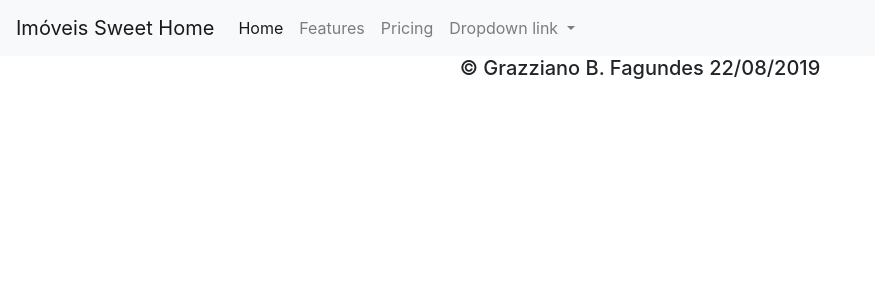
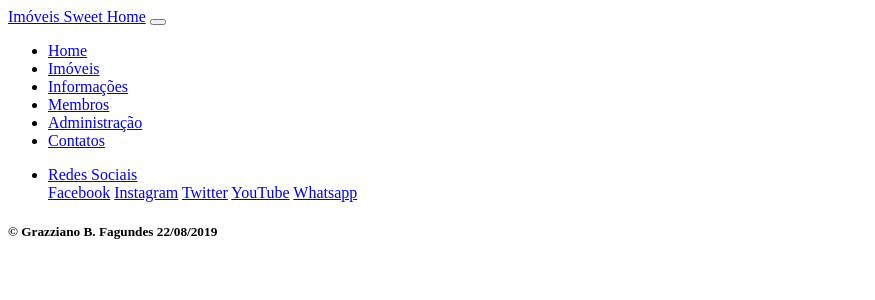
Before and after one commit to Grazziano/SistemaDistribuido, a PHP site: page /php/index.php in a window 1280 px wide. Shown: the top 300 px of the page, without its empty margins (0-875 px from the left). Run offline with PHP 8.4, Linux system fonts and the light colour scheme.

Commit message:
Improving navbar

```diff
--- a/includes/navbar.php
+++ b/includes/navbar.php
@@ -7,36 +7,62 @@
     <meta http-equiv="X-UA-Compatible" content="ie=edge">
     <title>Imóveis Sweet Home</title>
     <link rel="icon" type="imagem/png" href="../img/iconfinder_house-05_2140006.png">
-    <link rel="stylesheet" href="../css/bootstrap.min.css">
+    <!-- <link rel="stylesheet" href="../css/bootstrap.min.css"> -->
+    <script src="https://code.jquery.com/jquery-3.3.1.slim.min.js" integrity="sha384-q8i/X+965DzO0rT7abK41JStQIAqVgRVzpbzo5smXKp4YfRvH+8abtTE1Pi6jizo" crossorigin="anonymous"></script>
+    <script src="https://cdnjs.cloudflare.com/ajax/libs/popper.js/1.14.3/umd/popper.min.js" integrity="sha384-ZMP7rVo3mIykV+2+9J3UJ46jBk0WLaUAdn689aCwoqbBJiSnjAK/l8WvCWPIPm49" crossorigin="anonymous"></script>
+    <script src="https://stackpath.bootstrapcdn.com/bootstrap/4.1.3/js/bootstrap.min.js" integrity="sha384-ChfqqxuZUCnJSK3+MXmPNIyE6ZbWh2IMqE241rYiqJxyMiZ6OW/JmZQ5stwEULTy" crossorigin="anonymous"></script>
 </head>
 
 <body>
+
     <nav class="navbar navbar-expand-lg navbar-light bg-light">
-        <a class="navbar-brand" href="#">Imóveis Sweet Home</a>
-        <button class="navbar-toggler" type="button" data-toggle="collapse" data-target="#navbarNavDropdown" aria-controls="navbarNavDropdown" aria-expanded="false" aria-label="Toggle navigation">
+        <div class="container">
+            <a href="index.php" class="navbar-brand h1 mb-0">Imóveis Sweet Home</a>
+            <button class="navbar-toggler" type="bottom" data-toggle="collapse" data-target="#navbarSite">
                 <span class="navbar-toggler-icon"></span>
             </button>
-        <div class="collapse navbar-collapse" id="navbarNavDropdown">
-            <ul class="navbar-nav">
-                <li class="nav-item active">
-                    <a class="nav-link" href="#">Home <span class="sr-only">(current)</span></a>
+            <div class="collapse navbar-collapse" id="navbarSite">
+                <ul class="navbar-nav mr-auto">
+                    <li class="nav-item">
+                        <a class="nav-link" href="index.php">Home</a>
                     </li>
+
                     <li class="nav-item">
-                    <a class="nav-link" href="#">Features</a>
+                        <a class="nav-link" href="#">Imóveis</a>
                     </li>
+
                     <li class="nav-item">
-                    <a class="nav-link" href="#">Pricing</a>
+                        <a class="nav-link" href="#">Informações</a>
                     </li>
+
+                    <li class="nav-item">
+                        <a class="nav-link" href="membros.php">Membros</a>
+                    </li>
+
+                    <li class="nav-item">
+                        <a class="nav-link" href="login/index.php">Administração</a>
+                    </li>
+
+                    <li class="nav-item">
+                        <a class="nav-link" href="contatos.html">Contatos</a>
+                    </li>
+
+                </ul>
+
+                <ul class="navbar-nav ml-auto">
                     <li class="nav-item dropdown">
-                    <a class="nav-link dropdown-toggle" href="#" id="navbarDropdownMenuLink" role="button" data-toggle="dropdown" aria-haspopup="true" aria-expanded="false">
-                        Dropdown link
-                    </a>
-                    <div class="dropdown-menu" aria-labelledby="navbarDropdownMenuLink">
-                        <a class="dropdown-item" href="#">Action</a>
-                        <a class="dropdown-item" href="#">Another action</a>
-                        <a class="dropdown-item" href="#">Something else here</a>
+                        <a href="#" class="nav-link dropdown-toggle" data-toggle="dropdown" id="navDrop">Redes Sociais</a>
+                        <div class="dropdown-menu">
+                            <a class="dropdown-item" href="#">Facebook</a>
+                            <a class="dropdown-item" href="#">Instagram</a>
+                            <a class="dropdown-item" href="#">Twitter</a>
+                            <a class="dropdown-item" href="#">YouTube</a>
+                            <a class="dropdown-item" href="#">Whatsapp</a>
                         </div>
                     </li>
+
                 </ul>
+
+            </div>
         </div>
     </nav>
```
Lines whose indentation alone changed are shown as unchanged.
